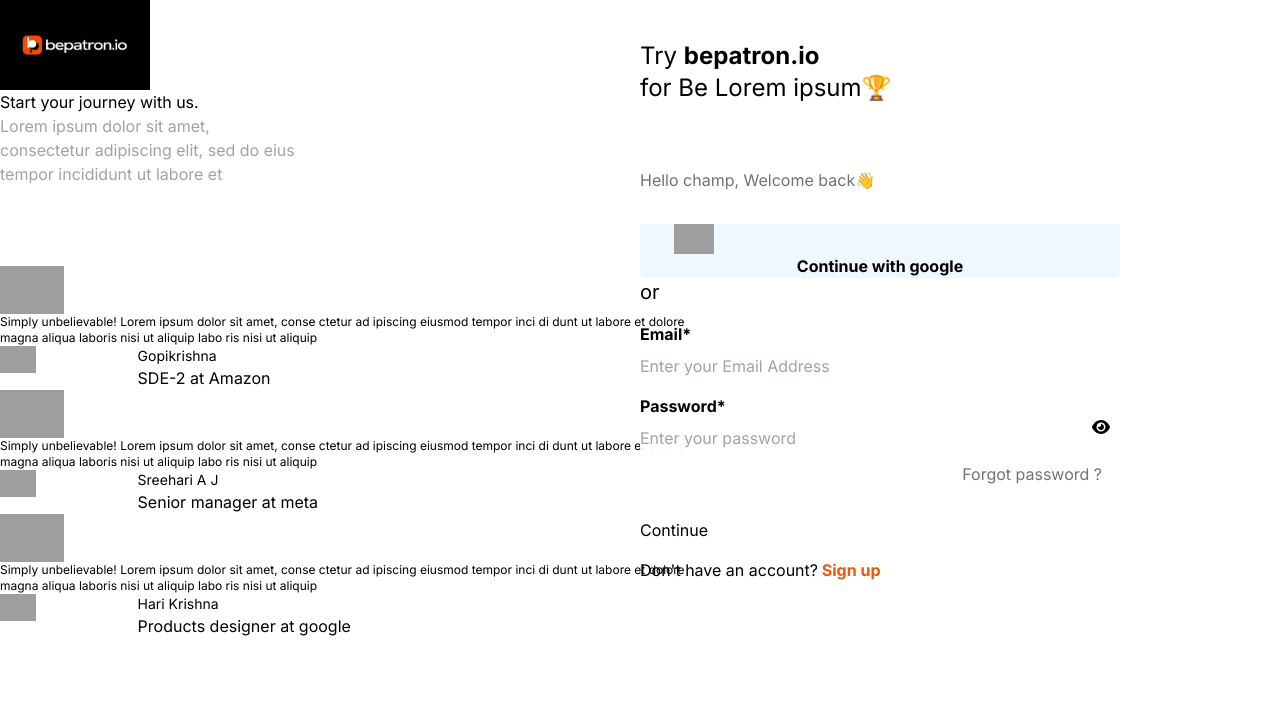
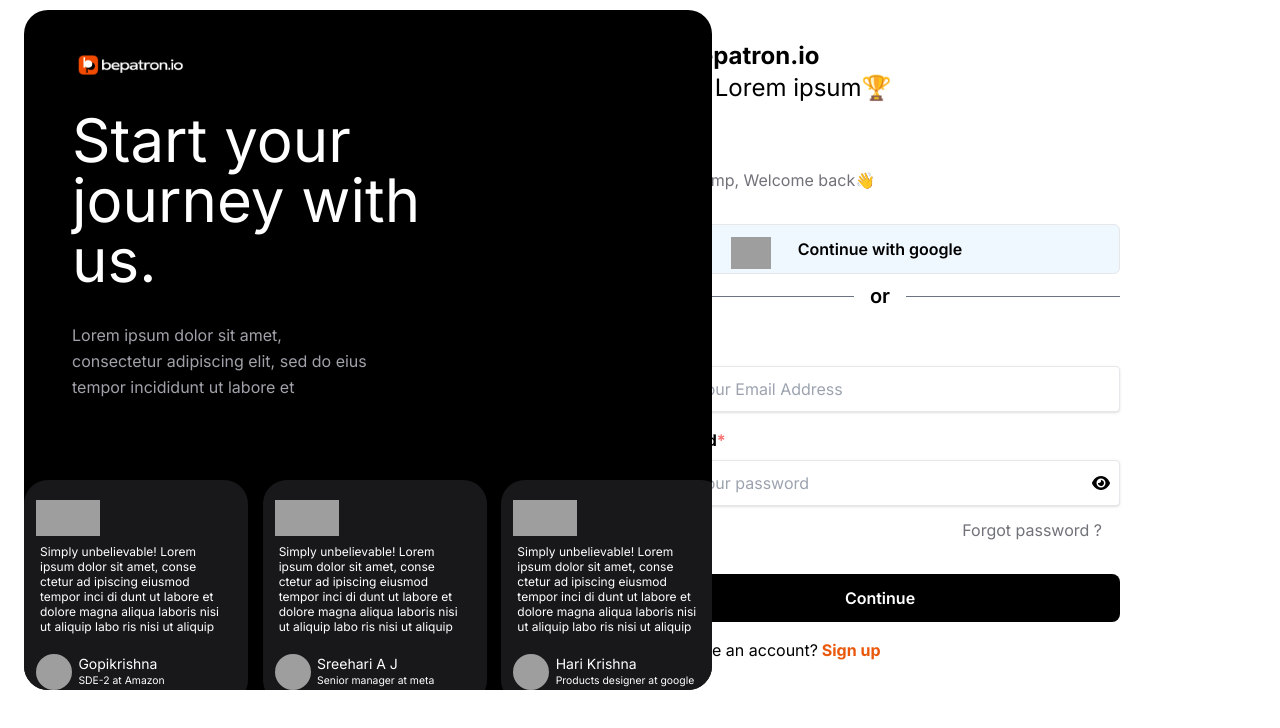
Before and after one commit to sreeragnvbepatron/bepatron.io, a Next.js app: page /login in a window 1280 px wide. Shown: the top 728 px of the page. Built offline with nearby package versions, Linux system fonts and the light colour scheme; grey boxes are pictures that could not be loaded.

Commit message:
Bug Fix for UI

```diff
--- a/src/app/login/page.js
+++ b/src/app/login/page.js
@@ -18,10 +18,14 @@
             <div className="text-zinc-500 text-base font-normal font-['Anderson Grotesk'] mt-16">Hello champ, Welcome back👋</div>
             <G_sign_and_separator/>
             <div>
+                <div>
                 <TextEditor label="Email" type="email" placeholder="Enter your Email Address" mandatory="true" error="false" errorMessage="This email id is already exist, please try another."/>
                 <TextEditor label="Password" type="password" placeholder="Enter your password" mandatory="true"/>
+                </div>
+                <div>
                 <Link href="\forgot-password"><div className="mt-3 text-right text-zinc-500 text-base font-normal font-['Anderson Grotesk'] cursor-pointer">Forgot password ?</div></Link>
                 <Login_button content="Continue"/>
+                </div>
             </div>
             <CreateOrLoginText question="Don't have an account?" action=" Sign up" actionLink="/sign-up"/>
         </div>
--- a/src/app/sign-up/verify/page.js
+++ b/src/app/sign-up/verify/page.js
@@ -45,8 +45,8 @@
                 </div>
                 <div className="mt-20">
                     <div>
-                        <input id="bordered-checkbox-1" type="checkbox" value="" name="bordered-checkbox" class="w-4 h-4 text-blue-600 bg-gray-100 border-gray-300 rounded focus:ring-blue-500 dark:focus:ring-blue-600 dark:ring-offset-gray-800 focus:ring-2 dark:bg-gray-700 dark:border-gray-600"/>
-                        <label for="bordered-checkbox-1" className="ml-2"><span className="text-zinc-500 text-lg font-bold font-['Anderson Grotesk']">I agree to all
+                        <input id="bordered-checkbox-1" type="checkbox" value="" name="bordered-checkbox" className="w-4 h-4 text-blue-600 bg-gray-100 border-gray-300 rounded focus:ring-blue-500 dark:focus:ring-blue-600 dark:ring-offset-gray-800 focus:ring-2 dark:bg-gray-700 dark:border-gray-600"/>
+                        <label htmlFor="bordered-checkbox-1" className="ml-2"><span className="text-zinc-500 text-lg font-bold font-['Anderson Grotesk']">I agree to all
                         <span className="text-black text-lg font-bold font-['Anderson Grotesk'] cursor-pointer"> Terms & conditions </span>and
                         <span className="text-black text-lg font-bold font-['Anderson Grotesk'] cursor-pointer"> privacy policy</span></span></label>
                     </div>
--- a/tailwind.config.js
+++ b/tailwind.config.js
@@ -2,7 +2,7 @@
 module.exports = {
   content: [
     './src/pages/**/*.{js,ts,jsx,tsx,mdx}',
-    './src/components/**/*.{js,ts,jsx,tsx,mdx}',
+    './src/Components/**/*.{js,ts,jsx,tsx,mdx}',
     './src/app/**/*.{js,ts,jsx,tsx,mdx}',
   ],
   theme: {
```
